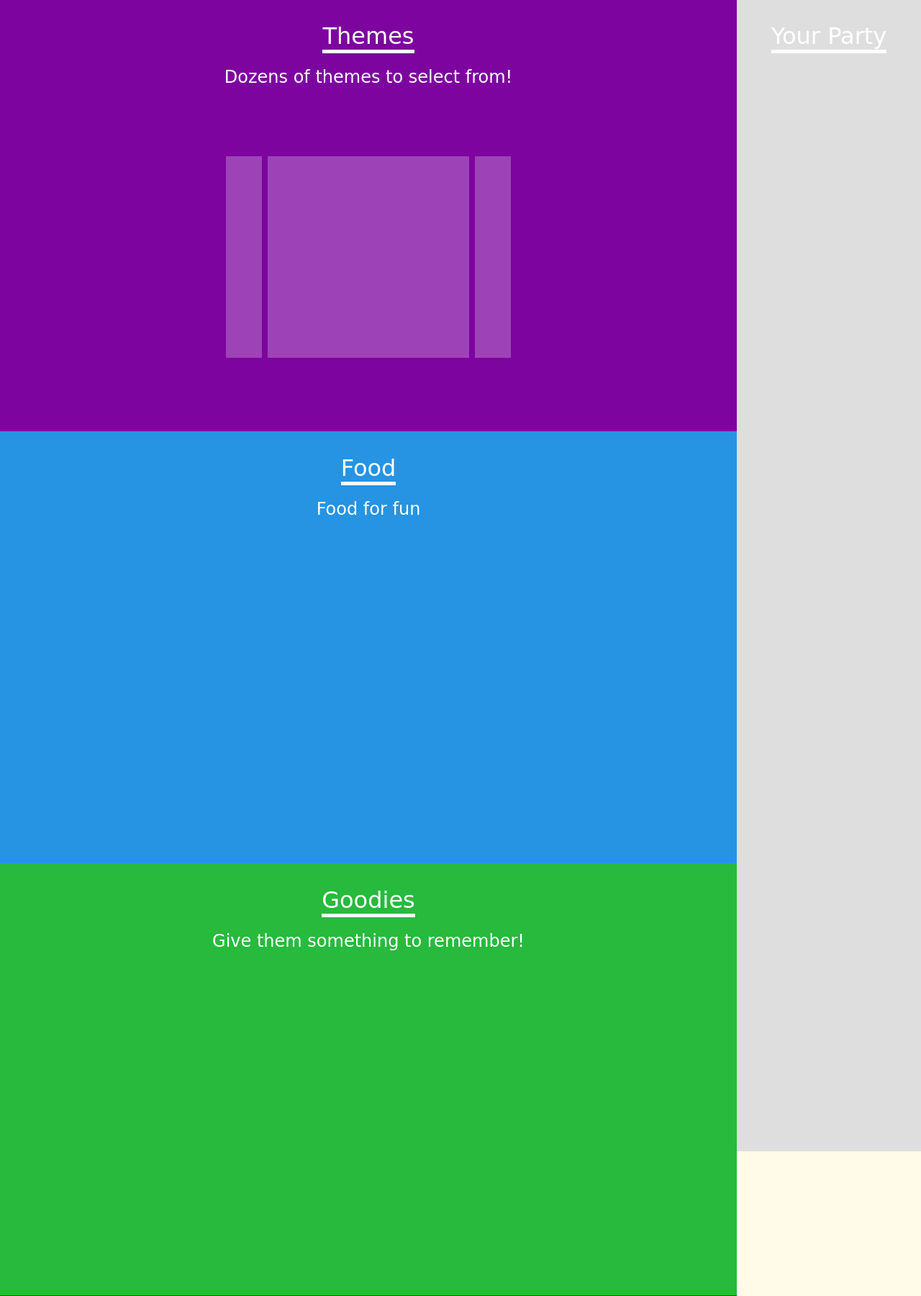
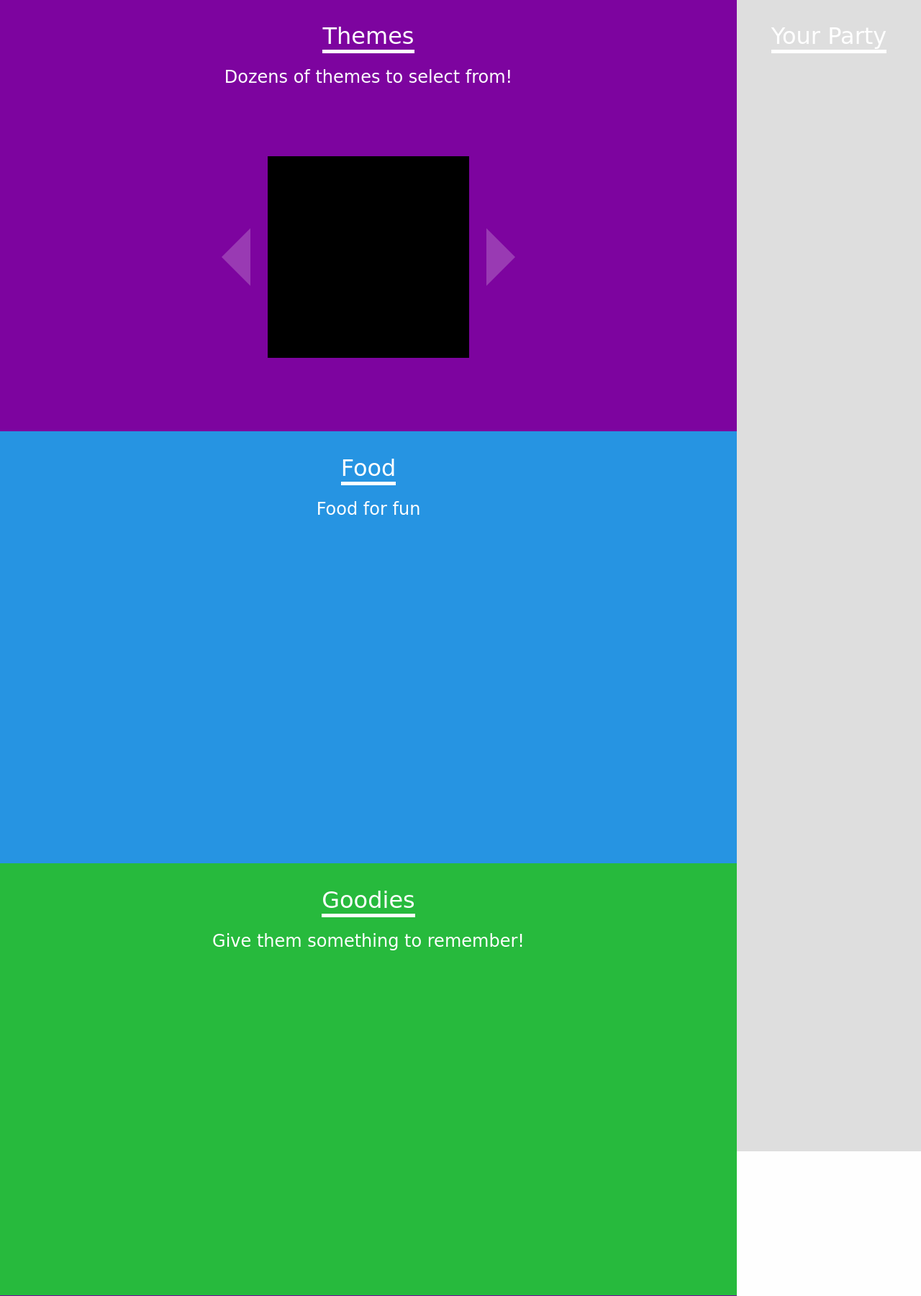
Before and after one commit to sntgC/Bunn-s, a PHP site: page /parties.html in a window 1280 px wide. Shown: the part 801-2601 px from the top of the page at 72% size. Run offline with PHP 8.4, Linux system fonts and the light colour scheme; some libraries are stand-ins or nearby versions; some web fonts are replaced.

Commit message:
Design changes

```diff
--- a/css/style.css
+++ b/css/style.css
@@ -49,7 +49,7 @@ body {
 	margin:0px;
 	overflow-x:hidden;
 	height:100%;
-	background:#fffbe8;
+	background:#fefefe;
 }
 
 #background{
@@ -252,7 +252,7 @@ body {
 
 .menuContainer{
 	display:table;
-	background:#fffbe8;
+	background:#fefefe;
 }
 
 #menuMainContent{
@@ -281,13 +281,17 @@ body {
 }
 
 .navTitleMenu{
-	background-color:#efd139;
+	background-color:#efefef;
 	padding-left:10px;
 	padding-right:10px;
 	font-size:4vh;
 	position:relative;
 	margin-bottom:0px;
 	padding-bottom:5px;
+}
+
+.navTitleMenu a{
+	color:#efd139;
 }
 
 .navTitleMenu a:hover{
@@ -307,24 +311,44 @@ body {
    cursor: default;
 }
 
+.partyArrowLeft{
+	width: 0;
+	height: 0;
+	border-top: 5vmin solid transparent;
+	border-bottom: 5vmin solid transparent;
+	border-right:5vmin solid white;
+	margin-top:12.5vmin;
+	opacity:0.85;
+}
+.partyArrowRight{
+	width: 0;
+	height: 0;
+	border-top: 5vmin solid transparent;
+	border-bottom: 5vmin solid transparent;
+	border-left:5vmin solid white;
+	margin-top:12.5vmin;
+	opacity:0.85;
+}
+
 .partyBoxSmall{
 	height:35vmin;
 	width:35vmin;
 	margin-top:9vmin;
 	background:white;
-	opacity:0.25;
 	display:inline-block;
 	text-align:center;
+	overflow:hidden;
 }
 
 .partyBoxThin{
 	height:35vmin;
-	width:6.25vmin;
+	width:5vmin;
 	margin-top:9vmin;
-	background:white;
+	display:inline-block;
 	opacity:0.25;
-	display:inline-block;
 	text-align:center;
+	margin-left:2vmin;
+	margin-right:2vmin;
 }
 
 .partyContainer{
--- a/js/animations.js
+++ b/js/animations.js
@@ -46,7 +46,7 @@ function navBarScroll(){
 	var logo=document.getElementById("header");
 	var logoWhite=document.getElementById("headerWhite");
 	var navs=document.getElementsByClassName("navTitle");
-	var links=document.getElementsByTagName("a");
+	var links=document.getElementsByClassName("makeYellow");
 	if (document.body.scrollTop > 50 || document.documentElement.scrollTop > 50) {
 		if(logo!==null)
 			logo.style.background="#efd139";
--- a/parties.html
+++ b/parties.html
@@ -46,11 +46,11 @@
 <body style="font-size:0px">
 	<div id="headerWhite" style="font-size:16px">
 		<ul>
-			<li class="navTitle noSelect colorRed">PROMOS</li>
-			<li class="navTitle noSelect colorBlue underline">PARTIES</li>
-			<li class="navTitle noSelect colorYellow"><a href="menu">FOOD</a></li>
-			<li class="navTitle noSelect colorPurple"><a href="activities">ACTIVITIES</a></li>
-			<li class="navTitle noSelect logoClear" style="float:left"  id="headerLogo"><a href="index">BUNN'S</a></li>
+			<li class="navTitle noSelect colorRed makeYellow">PROMOS</li>
+			<li class="navTitle noSelect colorBlue underline makeYellow">PARTIES</li>
+			<li class="navTitle noSelect colorYellow"><a href="menu" class="makeYellow">FOOD</a></li>
+			<li class="navTitle noSelect colorPurple"><a href="activities" class="makeYellow">ACTIVITIES</a></li>
+			<li class="navTitle noSelect logoClear" style="float:left"  id="headerLogo"><a href="index" class="makeYellow">BUNN'S</a></li>
 		</ul>
 	</div>
 	<div id="background">
@@ -62,9 +62,24 @@
 				<div class="partyContainer">
 					<p class="textEmphasized"><span class="textUnderlined">Themes</span></p>
 					<p style="text-align:center;font-size:3vh;">Dozens of themes to select from!</p>
-					<div class="partyBoxThin"></div>
-					<div class="partyBoxSmall"></div>
-					<div class="partyBoxThin"></div>
+					<div class="partyBoxThin">
+						<a onclick="javascript:slideTo('partyThemeContainer',0,true)">
+						<div class="partyArrowLeft">
+						</div>
+						</a>
+					</div>
+					<div class="partyBoxSmall">
+						<div class="slideContainer" id="partyThemeContainer">
+							<div class="slide" style="background:black">
+							</div>
+							<div class="slide" style="background:white">
+							</div>
+						</div>
+					</div>
+					<div class="partyBoxThin">
+						<a onclick="javascript:slideTo('partyThemeContainer',1,true)"><div class="partyArrowRight">
+						</div></a>
+					</div>
 				</div>
 			</div>
 			<div class="partyRow" style="background:#2694e2">
```
Also changed, not shown: activities.html (+6 -6 lines), index.html (+7 -7 lines), menu.html (+5 -5 lines).
